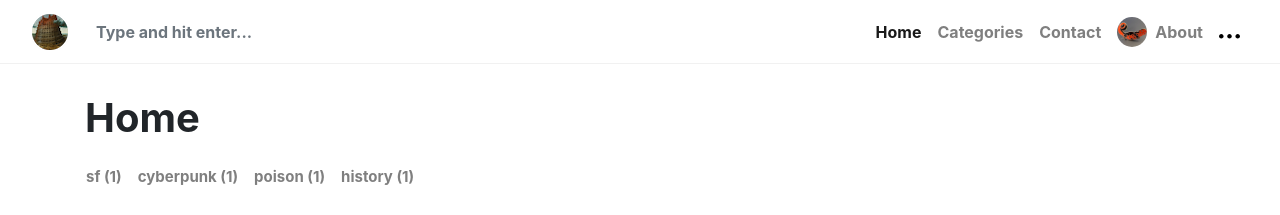
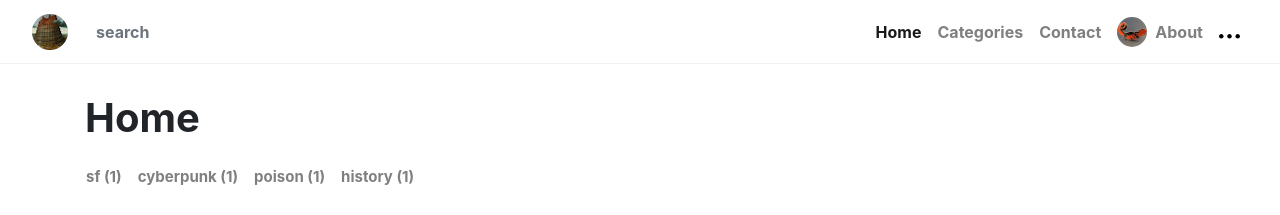
Before and after one commit to tenax66/babel, a Jekyll site: the page built from index.html, in a window 1280 px wide. Shown: the top 215 px of the page. Built offline with Jekyll 4.4.1, drawn with Linux system fonts in a browser that asks for light colours; nearby versions of some CDN libraries; library files that are not in the unit come from our copies; the list of posts is cut into pages by our own code; comment, search, counter and statistics services are not loaded.

Commit message:
change placeholder text

```diff
--- a/_includes/search.html
+++ b/_includes/search.html
@@ -85,5 +85,5 @@ function satrn_search(term) {
 
 
 <form class="bd-search hidden-sm-down" onSubmit="return satrn_search(document.getElementById('satrnsearch').value);">
-<input type="text" class="form-control bg-graylight border-0 font-weight-bold"  id="satrnsearch" name="q" value="" placeholder="Type and hit enter...">
+<input type="text" class="form-control bg-graylight border-0 font-weight-bold"  id="satrnsearch" name="q" value="" placeholder="search">
 </form>
```
